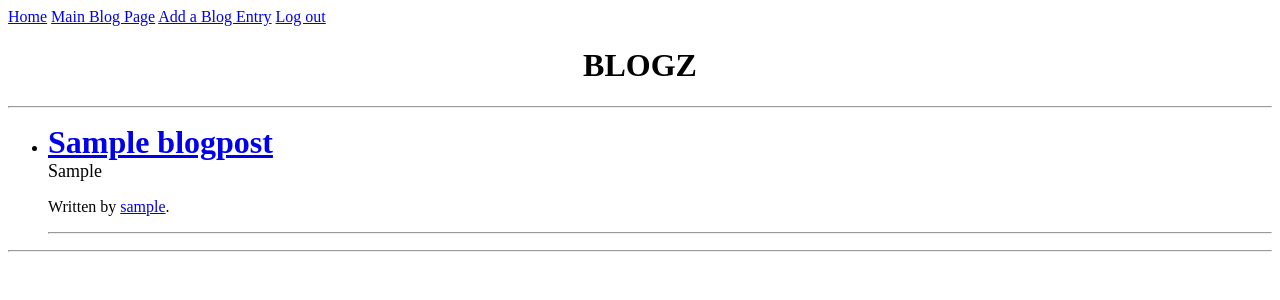
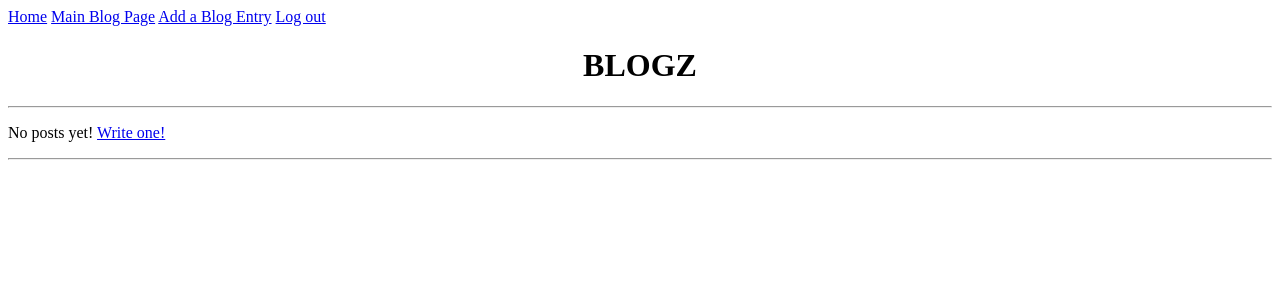
Before and after one commit to aniasalcedo/blogz, a Flask app: page /blog in a window 1280 px wide. Shown: the top 300 px of the page. Run offline with Flask 2, Linux system fonts and the light colour scheme; the visitor is signed in with stand-in values (Sample User, id 1); tables that the repository leaves empty hold one stand-in row (values such as "Sample post").

Commit message:
not there yet

```diff
--- a/Templates/index.html
+++ b/Templates/index.html
@@ -6,8 +6,7 @@
 
 {% if not mypost %}
   {% if posts|length == 0 %}
-  <p>No posts yet!</p>
-  <a href="/newpost">Write one!</a>
+  <p>No posts yet! <a href="/newpost">Write one!</a> </p>
 {% else %}
 {% endif %}
 <ul>
--- a/main.py
+++ b/main.py
@@ -128,7 +128,7 @@ def index():
 
     post_id = str(request.args.get('id'))
 
-    posts = Blogpost.query.all()
+    posts = Blogpost.query.filter_by(owner=owner).all()
 
     mypost = Blogpost.query.get(post_id)
 
```
